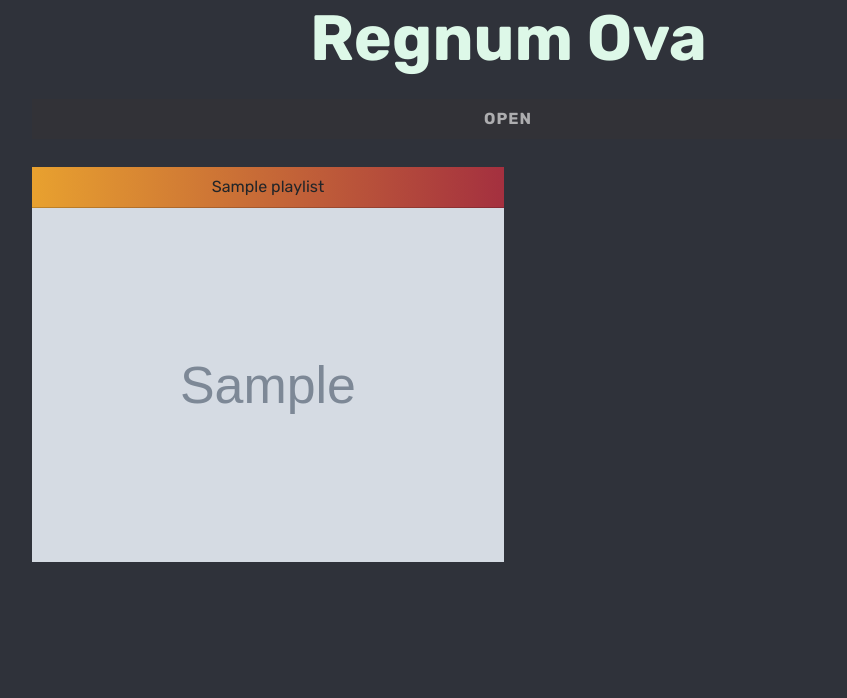
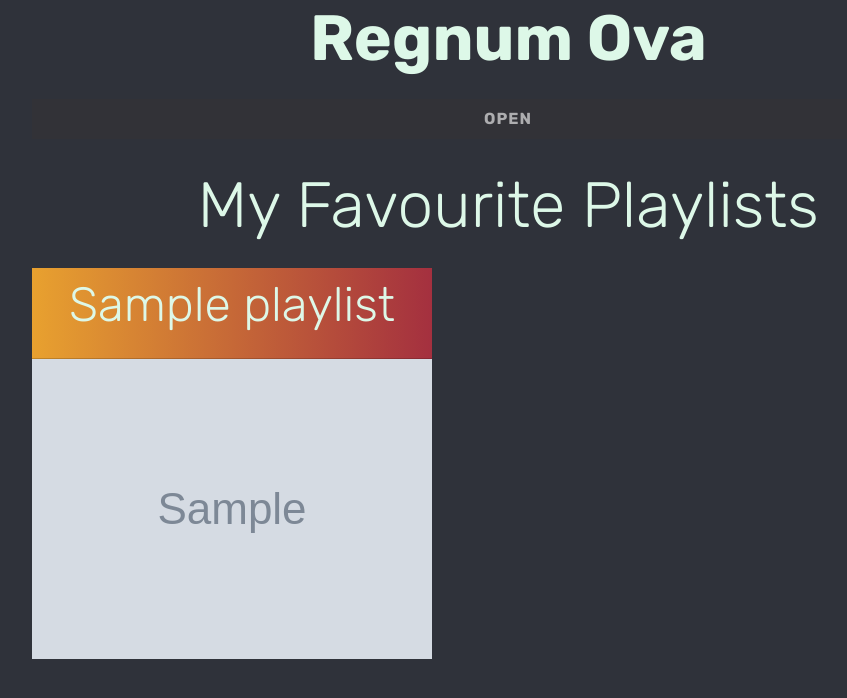
Before and after one commit to steve-cronje/egg-kingdom, a Django app: template templates/music/shelves.html in a window 1280 px wide. Shown: the top 698 px of the page, without its empty margins (132-979 px from the left). Run offline with Django 4.2, Linux system fonts and the light colour scheme; the template is opened without the code that fills it: most values are stand-ins (such as "Sample title", 1, 10 or a date in 2020); grey boxes marked "Sample" are stand-in pictures; some libraries are stand-ins or nearby versions.

Commit message:
added multiple playlist functionality in music shelves page

```diff
--- a/music/views.py
+++ b/music/views.py
@@ -15,7 +15,7 @@ class MusicShelvesView(TemplateView):
         return context
 
 class MusicShelfView(TemplateView):
-    template_name = 'music/shelf.html'
+    template_name = 'music/playlist.html'
 
     def get_context_data(self, **kwargs):
         context = super().get_context_data(**kwargs)
--- a/static/css/base.css
+++ b/static/css/base.css
@@ -193,5 +193,16 @@ body {
 .playlist-card img {
   width: 100%;
 }
+.playlist-card p {
+  color: #ddf8e8;
+}
+
+.playlist-header a {
+  color: #ddf8e8;
+}
+
+.playlists-header {
+  color: #ddf8e8;
+}
 
 /*# sourceMappingURL=base.css.map */
--- a/static/scss/base.scss
+++ b/static/scss/base.scss
@@ -240,5 +240,18 @@ $speed: 0.25s;
     img {
         width: 100%;
     }
+    p {
+        color: #{$color-lightwhite};
+    }
     height: 100%;
 }
+
+.playlist-header {
+    a {
+        color: #{$color-lightwhite};
+    }
+}
+
+.playlists-header {
+    color: #{$color-lightwhite};
+}
--- a/templates/homebase/home.html
+++ b/templates/homebase/home.html
@@ -8,6 +8,9 @@
                     <h5>Changelog</h5>
                 </div>
                 <div class="card-body text-center overflow-auto changelog-card">
+                    <p class="h5">Version 0.6</p>
+                    <p>Music shelves page now shows two playlists, "Chillin' 'n Rockin'" & "Dark 'n Heavy"</p>
+                    <hr>
                     <p class="h5">Version 0.5</p>
                     <p>Music shelves page looking a bit better, still only using 1 playlist, might change that to show others aswell.</p>
                     <hr>
--- a/templates/music/shelves.html
+++ b/templates/music/shelves.html
@@ -2,14 +2,19 @@
 
 {% block content %}
 <div class="container page-container">
-    <div class="row g-2 p-0">
+    <div class="row g-0">
+        <div class="col-12 playlists-header">
+            <h3 class="display-3 text-center mb-4">My Favourite Playlists</h3>
+        </div>
+    </div>
+    <div class="row gx-5 p-0">
         {% for playlist in playlists %}
         <div class="col-6">
-            <div class="card playlist-card">
+            <div class="card playlist-card hvr-float">
                 <div class="card-header text-center">
-                    {{ playlist.name }}
+                    <p class="display-5">{{ playlist.name }}</p>
                 </div>
-                <a href="{% url 'playlist' playlist.id %}"><img src="{{ playlist.image }}"></a>
+                <a href="{% url 'playlist' playlist.id %}" class="hvr-float"><img src="{{ playlist.image }}"></a>
             </div>
         </div>
         {% endfor %}
```
Also changed, not shown: music/api.py (+14 -16 lines), templates/music/playlist.html (renamed from templates/music/shelf.html, +12 -2 lines), 1 other file.
